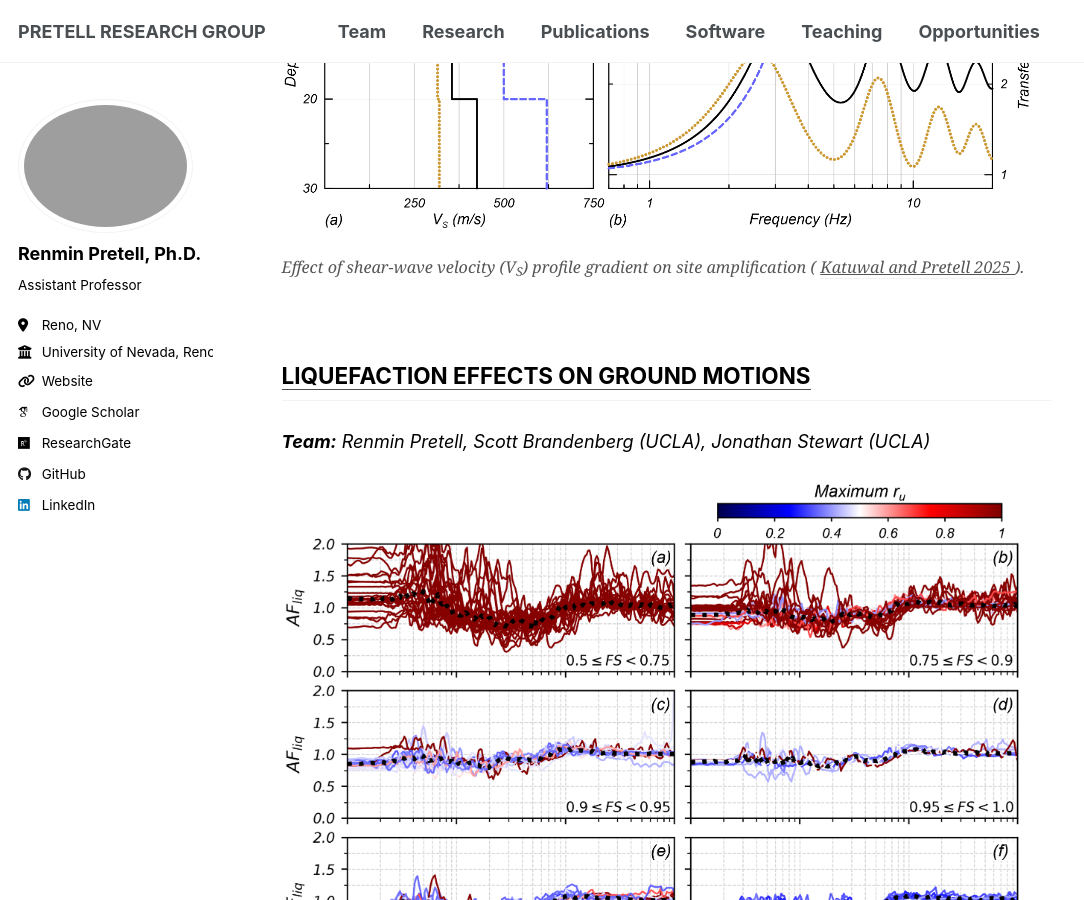
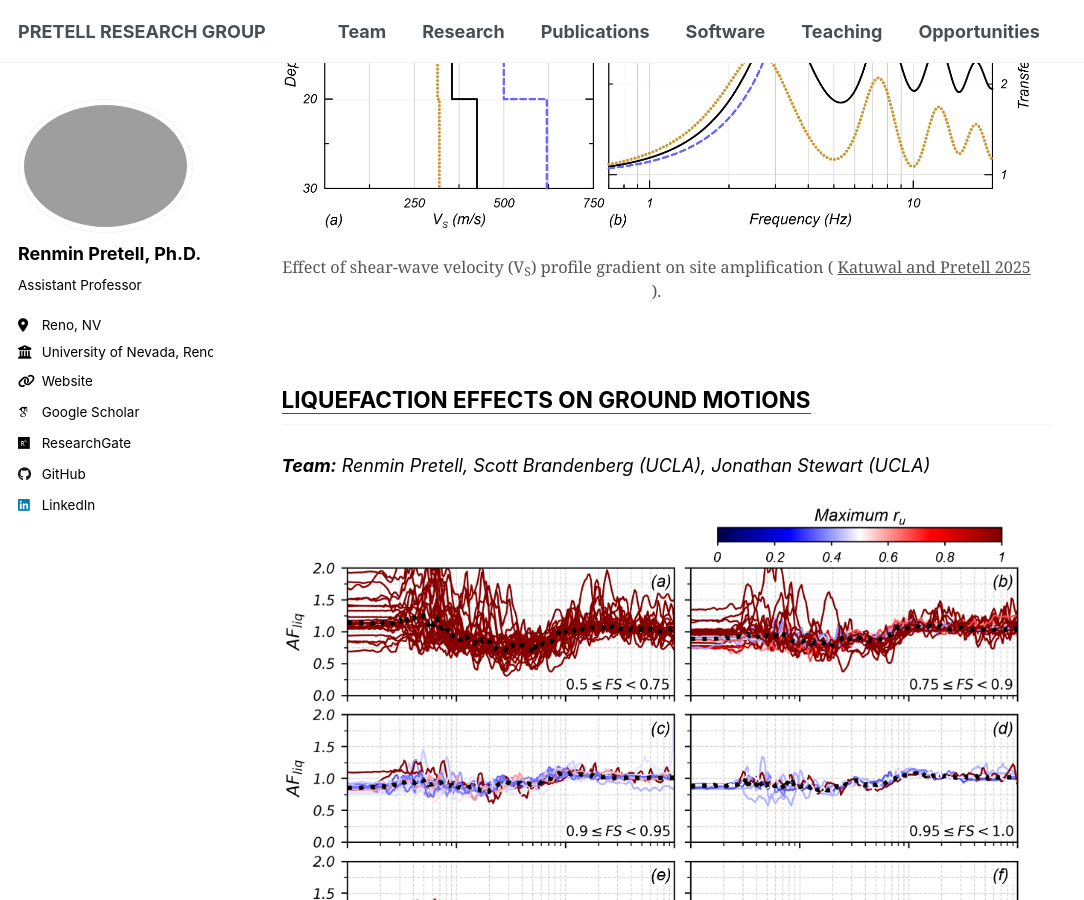
Before and after one commit to RPretellD/RPretellD.github.io, a Jekyll site: the page built from _pages/research.md, in a window 1280 px wide and 900 px high, scrolled down 865 px. Shown: the whole window, without its empty margins (0-1084 px from the left). Built offline with Jekyll 4.4.1, drawn with Linux system fonts in a browser that asks for light colours; some web fonts are replaced; a script that is not in the unit is left out.

Commit message:
Upd figure caption

```diff
--- a/_pages/research.md
+++ b/_pages/research.md
@@ -114,13 +114,11 @@ author_profile: true
 			<img src="/images/Figure_3_rp.png" alt="Vs_TFs" style="width:100%; height:auto; border-radius:6px;">
 
 			<figcaption style="text-align:center; font-size:0.9em; color:#555;">
-				<em>
-					Effect of shear-wave velocity (V<sub>S</sub>) profile gradient on site amplification (
-					<a href="https://doi.org/10.1061/9780784485996.032" target="_blank" rel="noopener">
-						Katuwal and Pretell 2025
-					</a>
-					).
-				</em>
+				Effect of shear-wave velocity (V<sub>S</sub>) profile gradient on site amplification (
+				<a href="https://doi.org/10.1061/9780784485996.032" target="_blank" rel="noopener">
+					Katuwal and Pretell 2025
+				</a>
+				).
 			</figcaption>
 		</figure>
 
@@ -172,7 +170,7 @@ author_profile: true
 		<figure>
 			<img src="/images/AFliq.png" alt="AFliq" style="width:100%; height:auto; border-radius:6px;">
 
-			<figcaption style="display:block; text-align:left; font-size:0.9em; color:#555;">
+			<figcaption style="display:block; text-align:center; font-size:0.9em; color:#555;">
 
 				Variation of amplification factor liquefaction (AF<sub>liq</sub>) with factors of safety against liquefaction triggering (Pretell et al. 2025).
 				<em>
```
